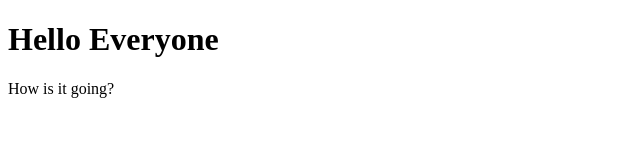
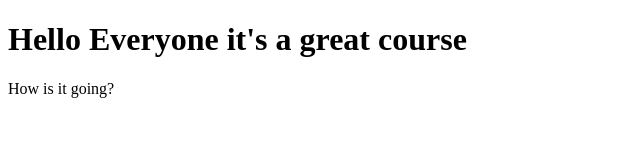
Before and after one commit to acerdan/first, a plain HTML site: page site/index.html in a window 1280 px wide. Shown: the whole page, without its empty margins (0-640 px from the left). Drawn offline with Linux system fonts and the light colour scheme.

Commit message:
Small addition to out page content

```diff
--- a/site/index.html
+++ b/site/index.html
@@ -4,7 +4,7 @@
 	<title>Hello everyone</title>
 </head>
 <body>
-<h1>Hello Everyone</h1>
+<h1>Hello Everyone it's a great course</h1>
 <p>How is it going?</p>
 </body>
 </html>
```
